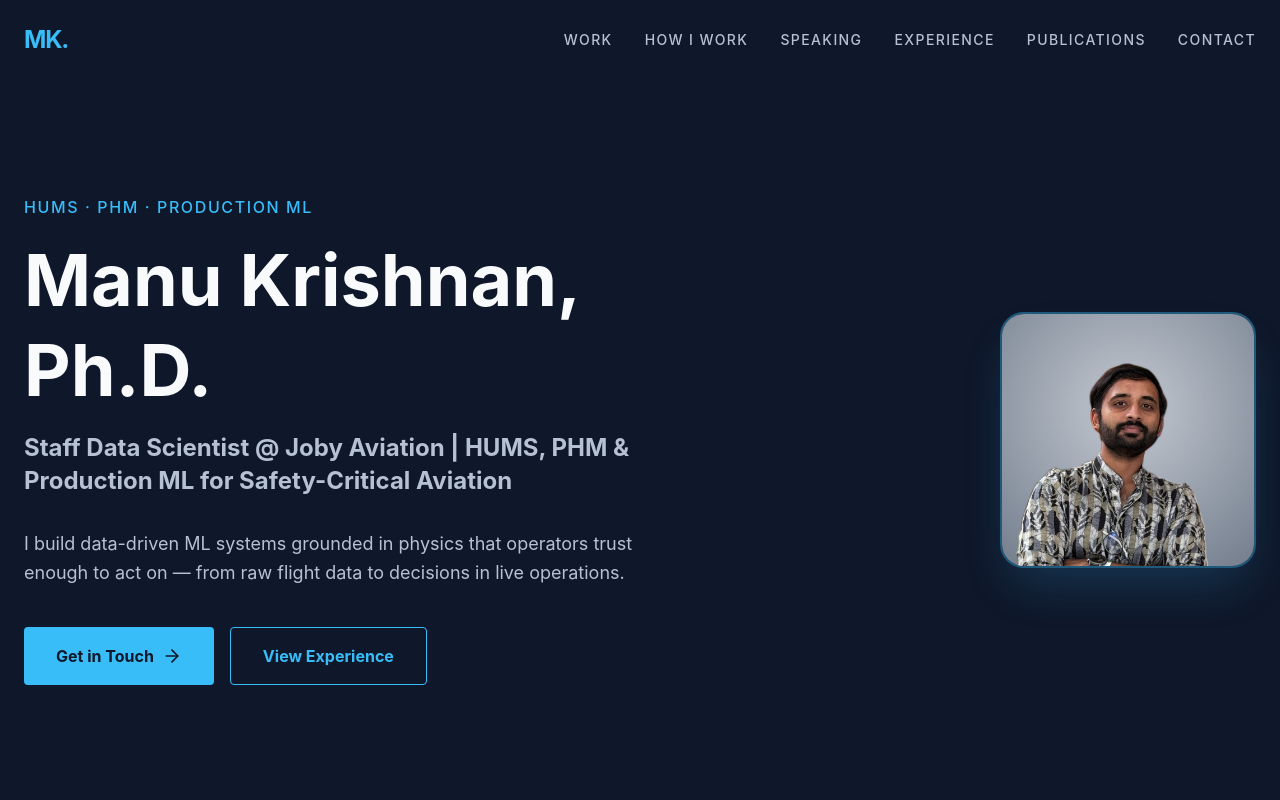
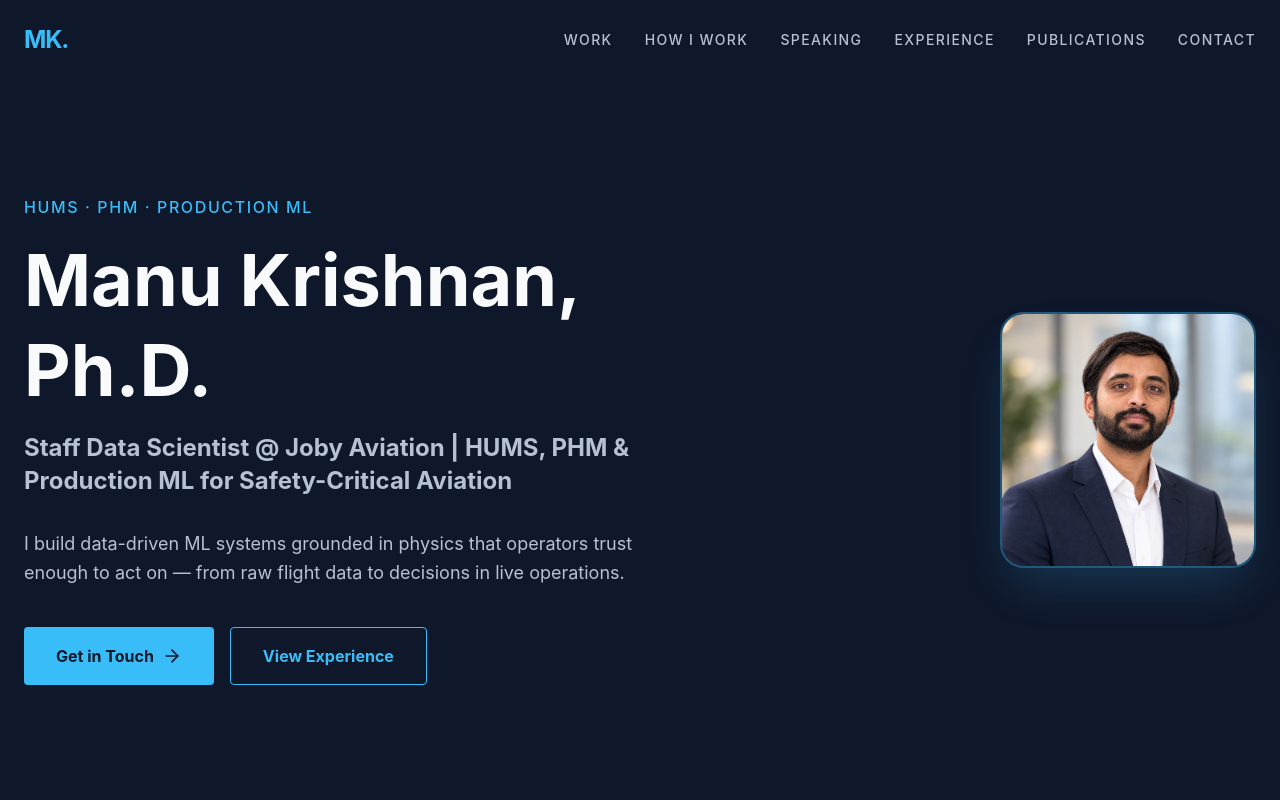
Before and after one commit to manukrisvt/portfolio, a React (Vite) app: page / in a window 1280 px wide. Shown: the top 800 px of the page. Built offline with nearby package versions, Linux system fonts and the light colour scheme.

Commit message:
Use headshot.png in hero

```diff
--- a/src/components/Hero.jsx
+++ b/src/components/Hero.jsx
@@ -82,7 +82,7 @@ const Hero = () => {
                     >
                         <div className="w-48 h-48 md:w-64 md:h-64 rounded-3xl overflow-hidden border-2 border-accent/40 shadow-2xl shadow-accent/20">
                             <img
-                                src="/images/headshot.jpg"
+                                src="/images/headshot.png"
                                 alt="Manu Krishnan"
                                 className="w-full h-full object-cover"
                             />
```
Also changed, not shown: public/images/headshot.jpg (deleted), public/images/headshot.png (added).
